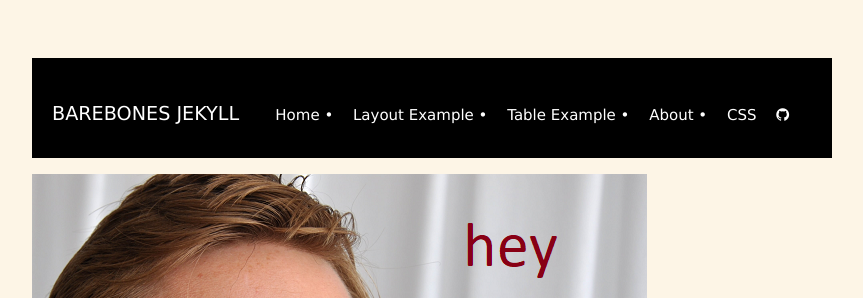
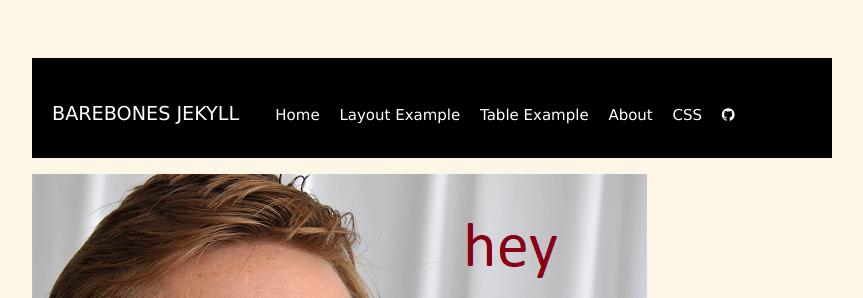
Before and after one commit to DS4PS/barebones-jekyll, a Jekyll site: the page built from index.md, in a window 1280 px wide. Shown: the top 298 px of the page, without its empty margins (208-1071 px from the left). Built offline with Jekyll 4.4.1, drawn with Linux system fonts in a browser that asks for light colours; nearby versions of some CDN libraries.

```diff
--- a/_includes/header.html
+++ b/_includes/header.html
@@ -4,10 +4,10 @@
 
   <a id="site-title" href="index">  {{ site.title }}  </a>
 
-  <a href="index">   Home   •             </a>
-  <a href="page1">   Layout Example   •   </a>
-  <a href="page2">   Table Example   •    </a>
-  <a href="about">   About   •           </a>
+  <a href="index">   Home             </a>
+  <a href="page1">   Layout Example   </a>
+  <a href="page2">   Table Example    </a>
+  <a href="about">   About            </a>
 
   <a href="https://github.com/DS4PS/barebones-jekyll/blob/master/assets/css/main.css">   CSS    </a>
 
```
